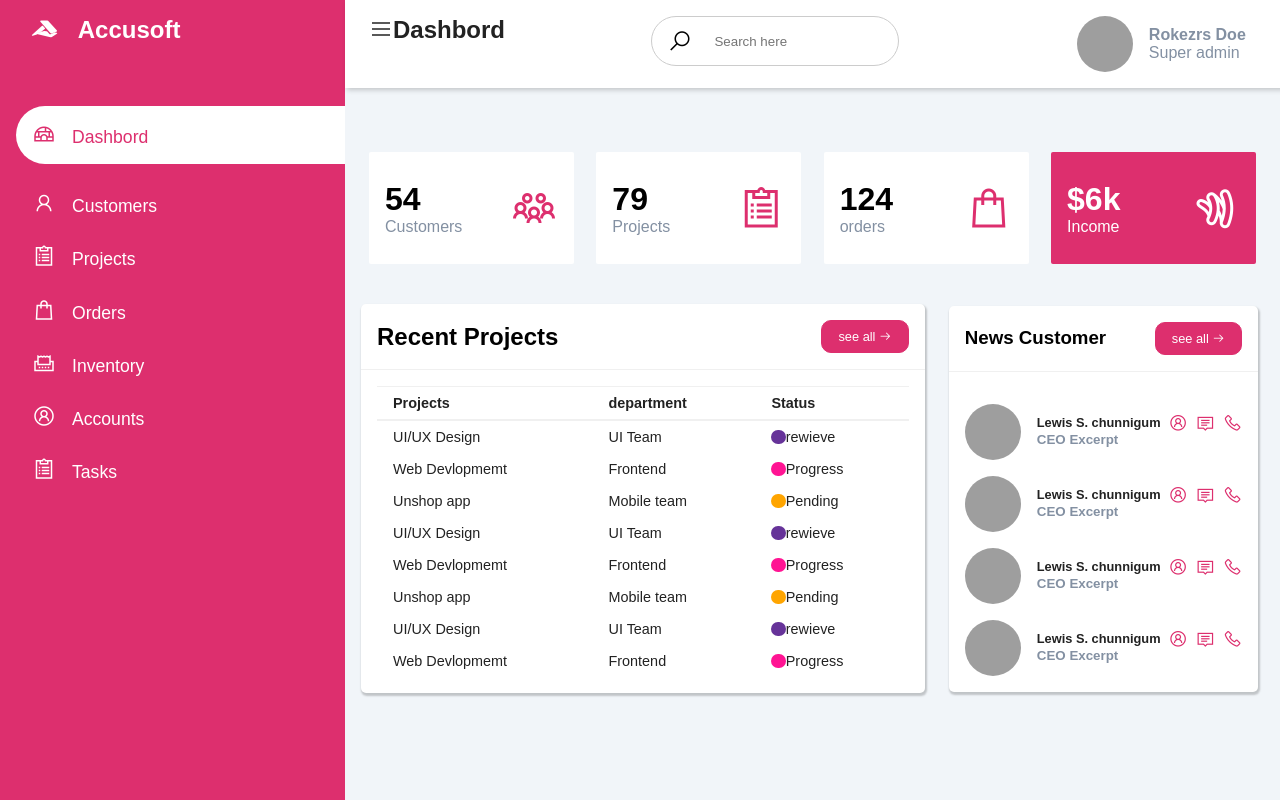
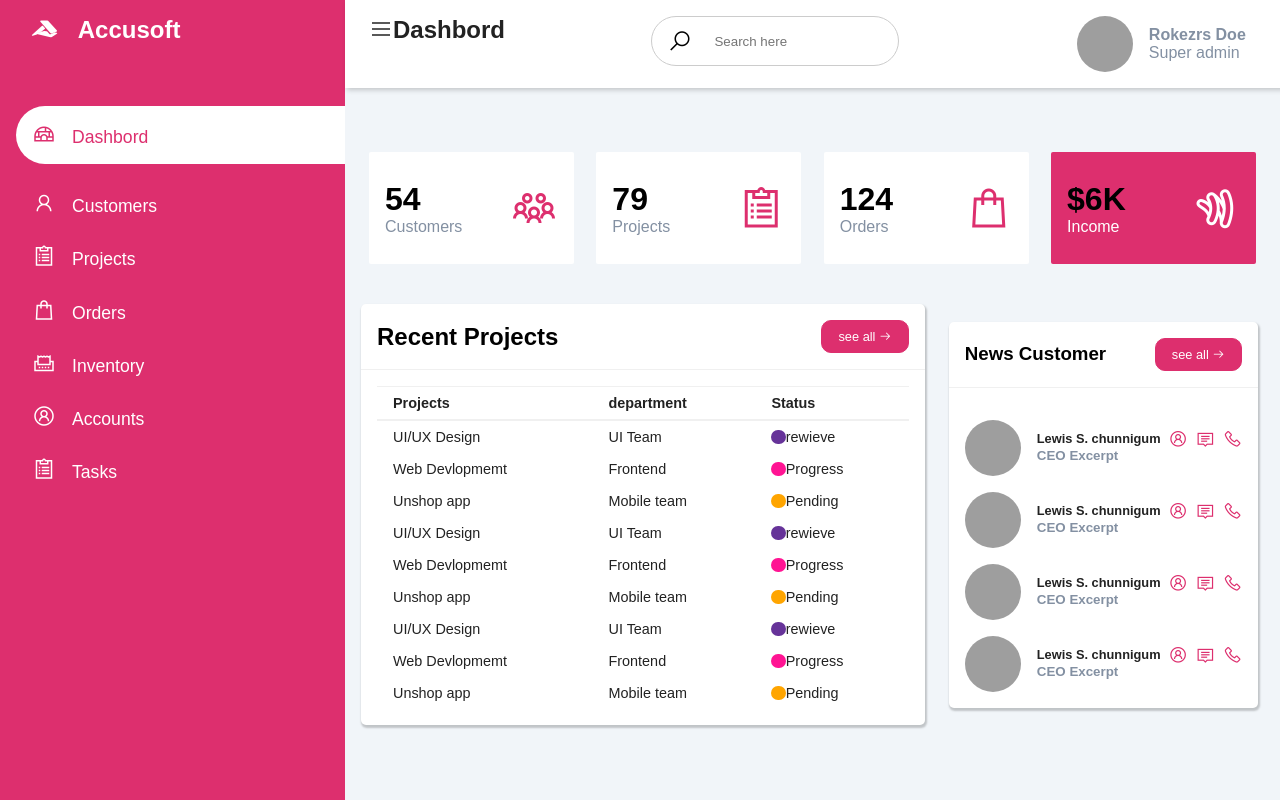
Before and after one commit to Shaheen-Siddiqui/Dashbord, a React (Create React App) app: page / in a window 1280 px wide. Built offline with nearby package versions, Linux system fonts and the light colour scheme; grey boxes are pictures that could not be loaded.

Commit message:
changed hard code to daynamic code

```diff
--- /dev/null
+++ b/src/CardArr.js
@@ -0,0 +1,23 @@
+const CardArr = [
+    {
+        number:54,
+        todoThings:"Customers",
+        Class:'las la-users'
+    },
+    {
+        number:79,
+        todoThings:"Projects",
+        Class:'las la-clipboard-list'
+    },
+    {
+        number:124,
+        todoThings:"Orders",
+        Class:'las la-shopping-bag'
+    },
+    {
+        number:'$6K',
+        todoThings:"Income",
+        Class:'lab la-google-wallet'
+    },
+]
+export default CardArr;
--- /dev/null
+++ b/src/CustomerArr.js
@@ -0,0 +1,23 @@
+const CustomerArr=[
+    {
+        img:'https://images.pexels.com/photos/733853/pexels-photo-733853.jpeg?auto=compress&cs=tinysrgb&dpr=1&w=500',
+        pname:'Lewis S. chunnigum',
+        Eligibility:'CEO Excerpt'
+    },
+    {
+        img:'https://images.pexels.com/photos/733853/pexels-photo-733853.jpeg?auto=compress&cs=tinysrgb&dpr=1&w=500',
+        pname:'Lewis S. chunnigum',
+        Eligibility:'CEO Excerpt'
+    },
+    {
+        img:'https://images.pexels.com/photos/733853/pexels-photo-733853.jpeg?auto=compress&cs=tinysrgb&dpr=1&w=500',
+        pname:'Lewis S. chunnigum',
+        Eligibility:'CEO Excerpt'
+    },
+    {
+        img:'https://images.pexels.com/photos/733853/pexels-photo-733853.jpeg?auto=compress&cs=tinysrgb&dpr=1&w=500',
+        pname:'Lewis S. chunnigum',
+        Eligibility:'CEO Excerpt'
+    },
+]
+export default CustomerArr;
--- a/src/Dashbord.js
+++ b/src/Dashbord.js
@@ -1,9 +1,19 @@
-import React from 'react'
+
+import React,{useState} from 'react';
+import CustomerArr from './CustomerArr';
+import RecentProjectArr from './RecentProjectArr';
+import CardArr from './CardArr';
+
 const Dashbord = () => {
+    let[toggle,setToggle]=useState(true);
+    const toggleHandler =()=>{
+        setToggle(!toggle)
+    }
+
   return (
     <div>
-
-      <div className="sidebar">
+ {toggle?
+      (<div className="sidebar">
           <div className="sidebar-brand">
               <h2><span className="lab la-accusoft"></span> Accusoft</h2>
           </div>
@@ -38,12 +48,12 @@ const Dashbord = () => {
                     </li>
               </ul>
           </div>
-      </div>
+      </div>):null}
 <div className="main-contant">
     <header className="header">
         <h2>
         <lable for="nav-toggle">
-            <span className="las la-bars"></span>
+            <span className="las la-bars" onClick={toggleHandler} ></span>
         </lable>
             Dashbord
         </h2>
@@ -56,49 +66,30 @@ const Dashbord = () => {
             <div>
                 <h4>Rokezrs Doe </h4>
                 <span>Super admin</span>
+
             </div>
         </div>
     </header>
 <main>
+{/* UsedHigherOrder Function on "Card Body" Component */}
+
     <div className="cards">
+    {
+        CardArr.map(({number,todoThings,Class})=>{
+            return(<>
         <div className="card-signal">
             <div>
-                <h1>54</h1>
-                <span>Customers</span>
+                <h1>{number}</h1>
+                <span>{todoThings}</span>
             </div>
             <div>
-                <span className="las la-users"></span>
+                <span className={Class}></span>
             </div>
         </div>
-     <div className="card-signal">
-            <div>
-                <h1>79</h1>
-                <span>Projects</span>
-            </div>
-            <div>
-                <span className="las la-clipboard-list "></span>
-            </div>
-        </div>
+            </>)
+        })
+    }
 
-        <div className="card-signal">
-            <div>
-                <h1>124</h1>
-                <span>orders</span>
-            </div>
-            <div>
-                <span className="las la-shopping-bag"></span>
-            </div>
-        </div>
-
-        <div className="card-signal">
-            <div>
-                <h1 className="specialH1">$6k</h1>
-                <span>Income</span>
-            </div>
-            <div>
-                <span className="lab la-google-wallet"></span>
-            </div>
-        </div>
     </div>
 </main>
 
@@ -122,54 +113,32 @@ const Dashbord = () => {
 
                          </tr>
                      </thead>
+{/* UsedHigherOrder Function on "Recent Projects" Component */}
+
                      <tbody>
-                         <tr>
-                             <td>UI/UX Design</td>
-                             <td>UI Team</td>
-                             <td><span className="status purple"></span>rewieve</td>
+                    {
+                        RecentProjectArr.map(({UIUXDesign,UITeam,rewieve,WebDevlopmemt,Frontend,Progress,Unshopapp,Mobileteam,Pending})=>{
+                            return(<>
+                                <tr>
+                             <td>{UIUXDesign}</td>
+                             <td>{UITeam}</td>
+                             <td><span className="status purple"></span>{rewieve}</td>
 
                          </tr>
                          <tr>
-                             <td>Web Devlopmemt</td>
-                             <td>Frontend</td>
-                             <td><span className="status pink"></span>Progress</td>
+                             <td>{WebDevlopmemt}</td>
+                             <td>{Frontend}</td>
+                             <td><span className="status pink"></span>{Progress}</td>
 
                          </tr>
                          <tr>
-                             <td>Unshop app</td>
-                             <td>Mobile team</td>
-                             <td><span className="status orange"></span>Pending</td>
+                             <td>{Unshopapp}</td>
+                             <td>{Mobileteam}</td>
+                             <td><span className="status orange"></span>{Pending}</td>
                          </tr>
-{/*  */}
-<tr>
-                             <td>UI/UX Design</td>
-                             <td>UI Team</td>
-                             <td><span className="status purple"></span> rewieve</td>
-
-                         </tr>
-                         <tr>
-                             <td>Web Devlopmemt</td>
-                             <td>Frontend</td>
-                             <td><span className="status pink"></span>Progress</td>
-
-                         </tr>
-                         <tr>
-                             <td>Unshop app</td>
-                             <td>Mobile team</td>
-                             <td><span className="status orange"></span>Pending</td>
-                         </tr>
-                         <tr>
-                             <td>UI/UX Design</td>
-                             <td>UI Team</td>
-                             <td><span className="status purple"></span>rewieve</td>
-
-                         </tr>
-                         <tr>
-                             <td>Web Devlopmemt</td>
-                             <td>Frontend</td>
-                             <td><span className="status pink"></span>Progress</td>
-
-                         </tr>
+                            </>)
+                        })
+                    }
 
                      </tbody>
                 </table>
@@ -186,14 +155,17 @@ const Dashbord = () => {
                 <h3>News Customer</h3>
                 <button>see all <span className="las la-arrow-right"></span> </button>
             </div>
-
-            <div className="card-body">
-           <div className="costomers">
+{/* UsedHigherOrder Function on "News Customer" Component */}
+         <div className="card-body">
+         {
+            CustomerArr.map(({img,pname,Eligibility})=>{
+            return(
+                <div className="costomers">
                <div className="info">
-                   <img className="costomeImage" src="https://images.pexels.com/photos/733853/pexels-photo-733853.jpeg?auto=compress&cs=tinysrgb&dpr=1&w=500" alt="" />
+                   <img className="costomeImage" src={img} alt="" />
                    <div>
-                       <h4>Lewis S. chunnigum </h4>
-                       <small>CEO Excerpt </small>
+                       <h4>{pname}</h4>
+                       <small>{Eligibility}</small>
                    </div>
                </div>
             <div className="contact">
@@ -201,49 +173,10 @@ const Dashbord = () => {
                <span className="las la-comment"></span>
                <span className="las la-phone"></span>
             </div>
-           </div>
-           {/*  */}
-           <div className="costomers">
-               <div className="info">
-                   <img className="costomeImage" src="https://images.pexels.com/photos/733853/pexels-photo-733853.jpeg?auto=compress&cs=tinysrgb&dpr=1&w=500" alt="" />
-                   <div>
-                       <h4>Lewis S. chunnigum </h4>
-                       <small>CEO Excerpt </small>
-                   </div>
-               </div>
-            <div className="contact">
-               <span className="las la-user-circle"></span>
-               <span className="las la-comment"></span>
-               <span className="las la-phone"></span>
-            </div>
-           </div><div className="costomers">
-               <div className="info">
-                   <img className="costomeImage" src="https://images.pexels.com/photos/733853/pexels-photo-733853.jpeg?auto=compress&cs=tinysrgb&dpr=1&w=500" alt="" />
-                   <div>
-                       <h4>Lewis S. chunnigum </h4>
-                       <small>CEO Excerpt </small>
-                   </div>
-               </div>
-            <div className="contact">
-               <span className="las la-user-circle"></span>
-               <span className="las la-comment"></span>
-               <span className="las la-phone"></span>
-            </div>
-           </div><div className="costomers">
-               <div className="info">
-                   <img className="costomeImage" src="https://images.pexels.com/photos/733853/pexels-photo-733853.jpeg?auto=compress&cs=tinysrgb&dpr=1&w=500" alt="" />
-                   <div>
-                       <h4>Lewis S. chunnigum </h4>
-                       <small>CEO Excerpt </small>
-                   </div>
-               </div>
-            <div className="contact">
-               <span className="las la-user-circle"></span>
-               <span className="las la-comment"></span>
-               <span className="las la-phone"></span>
-            </div>
-           </div>
+           </div>)
 
+            })
+         }
 </div>
 </div>
 </div>
--- /dev/null
+++ b/src/RecentProjectArr.js
@@ -0,0 +1,45 @@
+const RecentProjectArr =[
+    {
+        UIUXDesign:'UI/UX Design',
+        UITeam:'UI Team',
+        rewieve:'rewieve',
+
+        WebDevlopmemt:'Web Devlopmemt',
+        Frontend:'Frontend',
+        Progress:'Progress',
+
+        Unshopapp:'Unshop app',
+        Mobileteam:'Mobile team',
+        Pending:'Pending',
+
+    },
+    {
+        UIUXDesign:'UI/UX Design',
+        UITeam:'UI Team',
+        rewieve:'rewieve',
+
+        WebDevlopmemt:'Web Devlopmemt',
+        Frontend:'Frontend',
+        Progress:'Progress',
+
+        Unshopapp:'Unshop app',
+        Mobileteam:'Mobile team',
+        Pending:'Pending',
+
+    },
+    {
+        UIUXDesign:'UI/UX Design',
+        UITeam:'UI Team',
+        rewieve:'rewieve',
+
+        WebDevlopmemt:'Web Devlopmemt',
+        Frontend:'Frontend',
+        Progress:'Progress',
+
+        Unshopapp:'Unshop app',
+        Mobileteam:'Mobile team',
+        Pending:'Pending',
+
+    },
+]
+export default RecentProjectArr;
--- a/src/index.css
+++ b/src/index.css
@@ -127,9 +127,7 @@ outline: none;
   align-items: center;
   position:relative;
   left: -3rem;
-  color: var(--text-grey)
-
-}
+  color: var(--text-grey)}
 
 .user-wrapper img{
   border-radius:50%;
```
